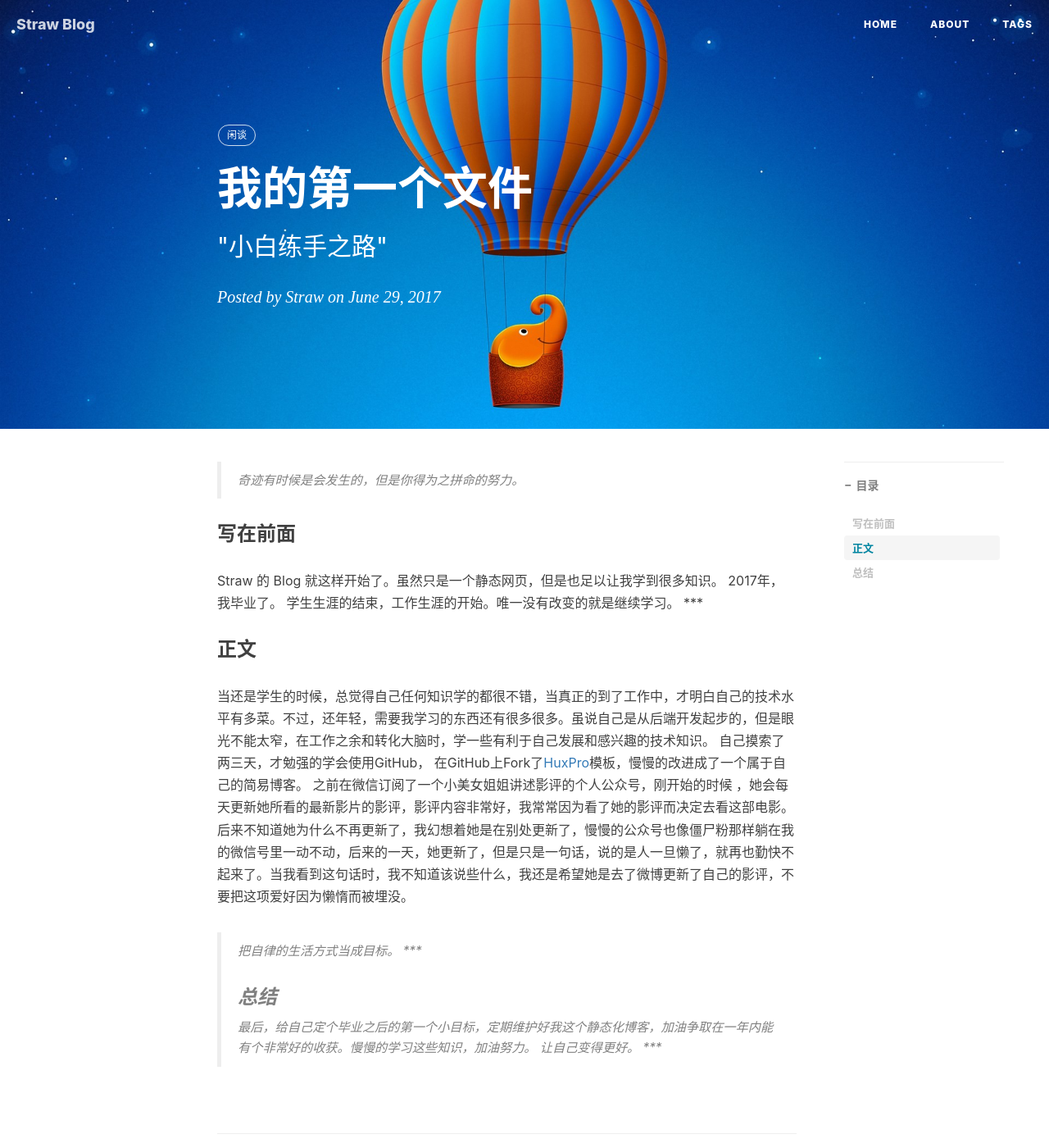
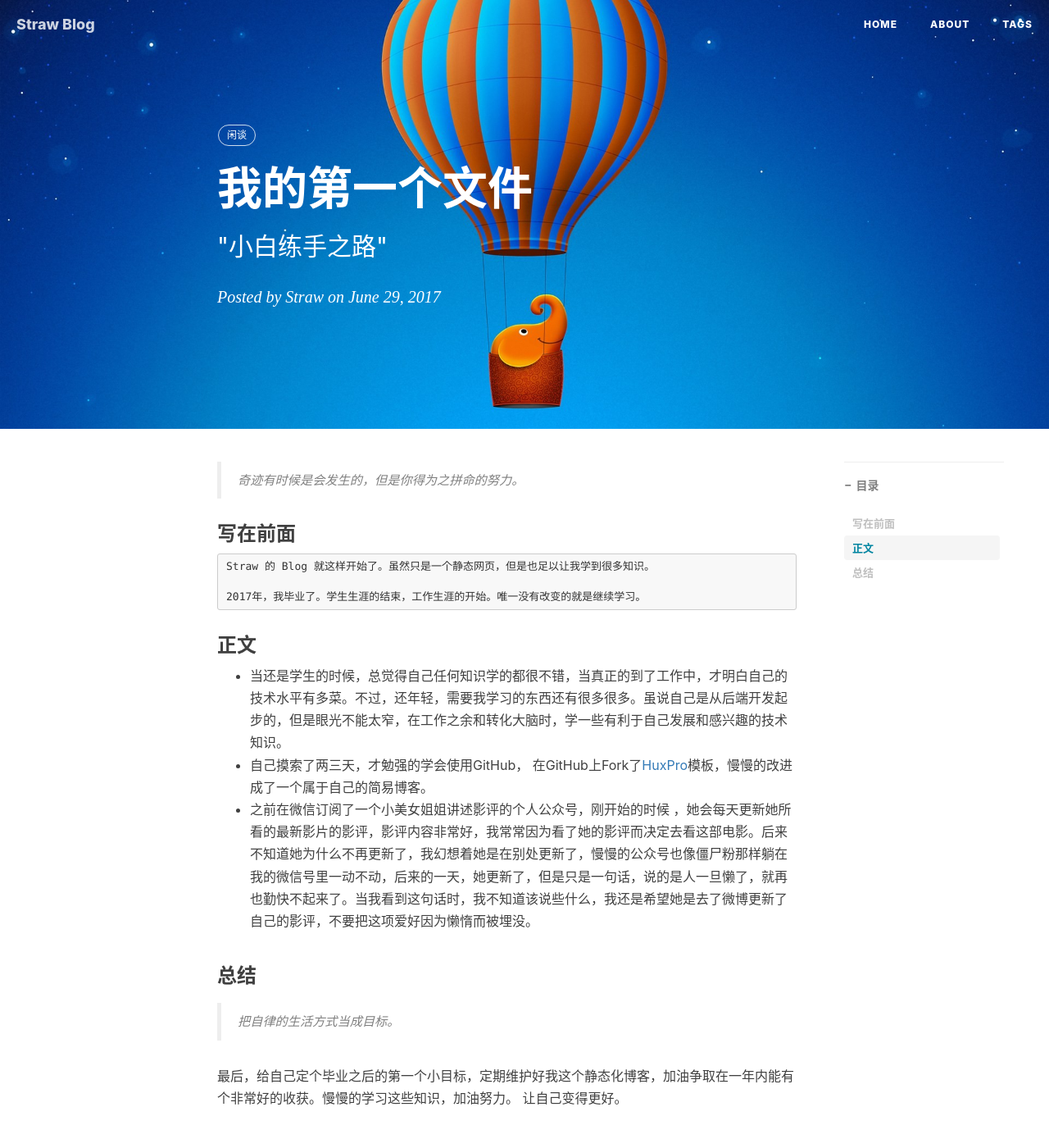
Before and after one commit to Straw22/Straw22.github.io, a Jekyll site: the page built from _posts/2017-06-29-我的第一个文件-2017.md, in a window 1280 px wide and 1400 px high. Shown: the whole window at 82% size. Built offline with Jekyll 4.4.1, drawn with Linux system fonts in a browser that asks for light colours; nearby versions of some CDN libraries; comment, search, counter and statistics services are not loaded.

Commit message:
update my project

```diff
--- a/_posts/2017-06-29-我的第一个文件-2017.md
+++ b/_posts/2017-06-29-我的第一个文件-2017.md
@@ -10,18 +10,18 @@
 >奇迹有时候是会发生的，但是你得为之拼命的努力。
 
 ### 写在前面
+    Straw 的 Blog 就这样开始了。虽然只是一个静态网页，但是也足以让我学到很多知识。
 
-Straw 的 Blog 就这样开始了。虽然只是一个静态网页，但是也足以让我学到很多知识。
-2017年，我毕业了。
-学生生涯的结束，工作生涯的开始。唯一没有改变的就是继续学习。
-***
+    2017年，我毕业了。学生生涯的结束，工作生涯的开始。唯一没有改变的就是继续学习。
+
 ###  正文
-当还是学生的时候，总觉得自己任何知识学的都很不错，当真正的到了工作中，才明白自己的技术水平有多菜。不过，还年轻，需要我学习的东西还有很多很多。虽说自己是从后端开发起步的，但是眼光不能太窄，在工作之余和转化大脑时，学一些有利于自己发展和感兴趣的技术知识。
-自己摸索了两三天，才勉强的学会使用GitHub， 在GitHub上Fork了[HuxPro](https://github.com/huxpro/huxpro.github.io/)模板，慢慢的改进成了一个属于自己的简易博客。
-之前在微信订阅了一个小美女姐姐讲述影评的个人公众号，刚开始的时候 ，她会每天更新她所看的最新影片的影评，影评内容非常好，我常常因为看了她的影评而决定去看这部电影。后来不知道她为什么不再更新了，我幻想着她是在别处更新了，慢慢的公众号也像僵尸粉那样躺在我的微信号里一动不动，后来的一天，她更新了，但是只是一句话，说的是人一旦懒了，就再也勤快不起来了。当我看到这句话时，我不知道该说些什么，我还是希望她是去了微博更新了自己的影评，不要把这项爱好因为懒惰而被埋没。
->把自律的生活方式当成目标。
-***
+ - 当还是学生的时候，总觉得自己任何知识学的都很不错，当真正的到了工作中，才明白自己的技术水平有多菜。不过，还年轻，需要我学习的东西还有很多很多。虽说自己是从后端开发起步的，但是眼光不能太窄，在工作之余和转化大脑时，学一些有利于自己发展和感兴趣的技术知识。
+ - 自己摸索了两三天，才勉强的学会使用GitHub， 在GitHub上Fork了[HuxPro](https://github.com/huxpro/huxpro.github.io/)模板，慢慢的改进成了一个属于自己的简易博客。
+ - 之前在微信订阅了一个小美女姐姐讲述影评的个人公众号，刚开始的时候 ，她会每天更新她所看的最新影片的影评，影评内容非常好，我常常因为看了她的影评而决定去看这部电影。后来不知道她为什么不再更新了，我幻想着她是在别处更新了，慢慢的公众号也像僵尸粉那样躺在我的微信号里一动不动，后来的一天，她更新了，但是只是一句话，说的是人一旦懒了，就再也勤快不起来了。当我看到这句话时，我不知道该说些什么，我还是希望她是去了微博更新了自己的影评，不要把这项爱好因为懒惰而被埋没。
+
+
 ### 总结
+> 把自律的生活方式当成目标。
+
 最后，给自己定个毕业之后的第一个小目标，定期维护好我这个静态化博客，加油争取在一年内能有个非常好的收获。慢慢的学习这些知识，加油努力。
 让自己变得更好。
-***
```
